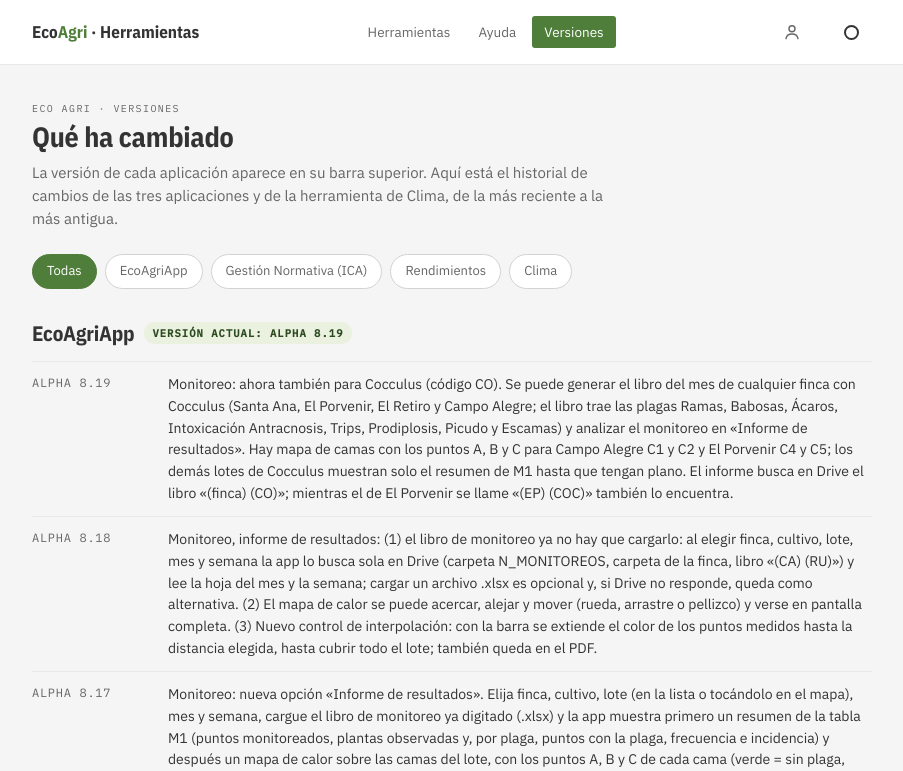
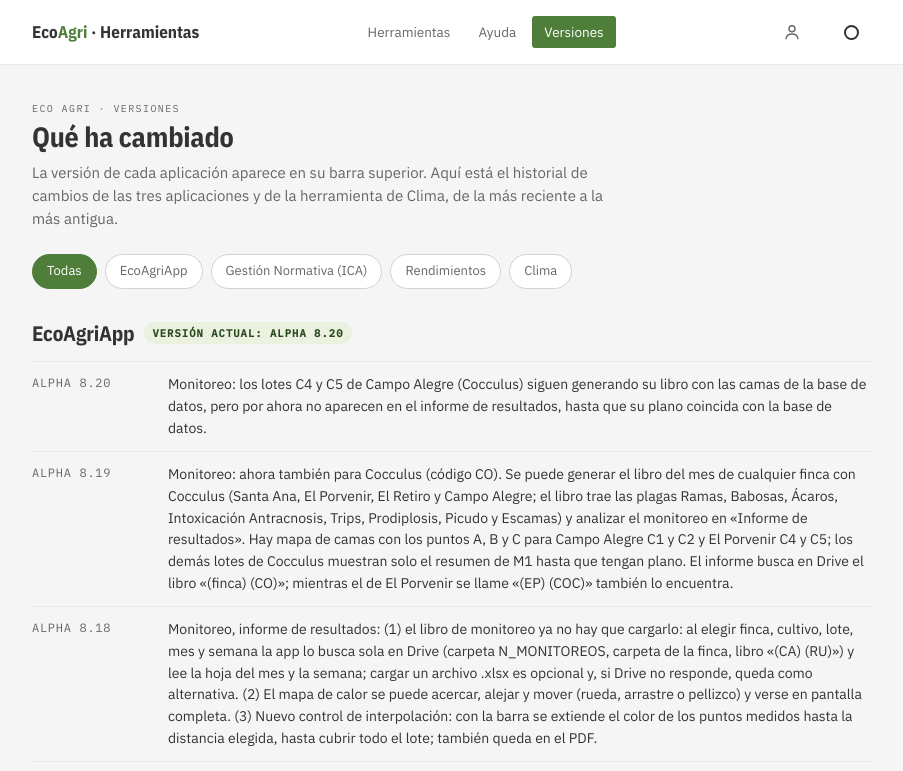
Before and after one commit to pasanteagronomiaecoagri-arch/ecoagriapp, a plain HTML site: page versiones/index.html in a window 1280 px wide. Shown: the top 771 px of the page, without its empty margins (188-1091 px from the left). Drawn offline with nearby package versions, Linux system fonts and the light colour scheme.

Commit message:
portal: versión alpha 8.20 y ayuda de Monitoreo
Co-Authored-By: Claude Sonnet 5.5 <noreply@anthropic.com>

```diff
--- a/versiones/index.html
+++ b/versiones/index.html
@@ -64,8 +64,9 @@
 <div class="encabezado"><p class="rotulo">Eco Agri · Versiones</p><h1>Qué ha cambiado</h1><p>La versión de cada aplicación aparece en su barra superior. Aquí está el historial de cambios de las tres aplicaciones y de la herramienta de Clima, de la más reciente a la más antigua.</p></div>
 <div class="filtros" role="group" aria-label="Filtrar por aplicación"><button type="button" class="chip" data-app="todas" aria-pressed="true">Todas</button><button type="button" class="chip" data-app="agriapp" aria-pressed="false">EcoAgriApp</button><button type="button" class="chip" data-app="normativa" aria-pressed="false">Gestión Normativa (ICA)</button><button type="button" class="chip" data-app="rendimientos" aria-pressed="false">Rendimientos</button><button type="button" class="chip" data-app="clima" aria-pressed="false">Clima</button></div>
 <section class="bloque-app" id="agriapp" data-app="agriapp">
-  <h2>EcoAgriApp <span class="insignia">Versión actual: alpha 8.19</span></h2>
+  <h2>EcoAgriApp <span class="insignia">Versión actual: alpha 8.20</span></h2>
   <ul class="cambios">
+<li><span class="v">alpha 8.20</span><span class="r">Monitoreo: los lotes C4 y C5 de Campo Alegre (Cocculus) siguen generando su libro con las camas de la base de datos, pero por ahora no aparecen en el informe de resultados, hasta que su plano coincida con la base de datos.</span></li>
 <li><span class="v">alpha 8.19</span><span class="r">Monitoreo: ahora también para Cocculus (código CO). Se puede generar el libro del mes de cualquier finca con Cocculus (Santa Ana, El Porvenir, El Retiro y Campo Alegre; el libro trae las plagas Ramas, Babosas, Ácaros, Intoxicación Antracnosis, Trips, Prodiplosis, Picudo y Escamas) y analizar el monitoreo en «Informe de resultados». Hay mapa de camas con los puntos A, B y C para Campo Alegre C1 y C2 y El Porvenir C4 y C5; los demás lotes de Cocculus muestran solo el resumen de M1 hasta que tengan plano. El informe busca en Drive el libro «(finca) (CO)»; mientras el de El Porvenir se llame «(EP) (COC)» también lo encuentra.</span></li>
 <li><span class="v">alpha 8.18</span><span class="r">Monitoreo, informe de resultados: (1) el libro de monitoreo ya no hay que cargarlo: al elegir finca, cultivo, lote, mes y semana la app lo busca sola en Drive (carpeta N_MONITOREOS, carpeta de la finca, libro «(CA) (RU)») y lee la hoja del mes y la semana; cargar un archivo .xlsx es opcional y, si Drive no responde, queda como alternativa. (2) El mapa de calor se puede acercar, alejar y mover (rueda, arrastre o pellizco) y verse en pantalla completa. (3) Nuevo control de interpolación: con la barra se extiende el color de los puntos medidos hasta la distancia elegida, hasta cubrir todo el lote; también queda en el PDF.</span></li>
 <li><span class="v">alpha 8.17</span><span class="r">Monitoreo: nueva opción «Informe de resultados». Elija finca, cultivo, lote (en la lista o tocándolo en el mapa), mes y semana, cargue el libro de monitoreo ya digitado (.xlsx) y la app muestra primero un resumen de la tabla M1 (puntos monitoreados, plantas observadas y, por plaga, puntos con la plaga, frecuencia e incidencia) y después un mapa de calor sobre las camas del lote, con los puntos A, B y C de cada cama (verde = sin plaga, rojo = más afectado). El informe se puede guardar como PDF, con el mapa de la plaga elegida o con un mapa por cada plaga que tenga datos. El archivo se lee en su navegador y no se sube a ningún sitio. Mapas de camas disponibles por ahora para los lotes de Ruscus de Campo Alegre, Santa Ana, El Vergel y El Porvenir.</span></li>
```
Also changed, not shown: ayuda/agriapp/monitoreo/index.html (+1 -1 lines).
